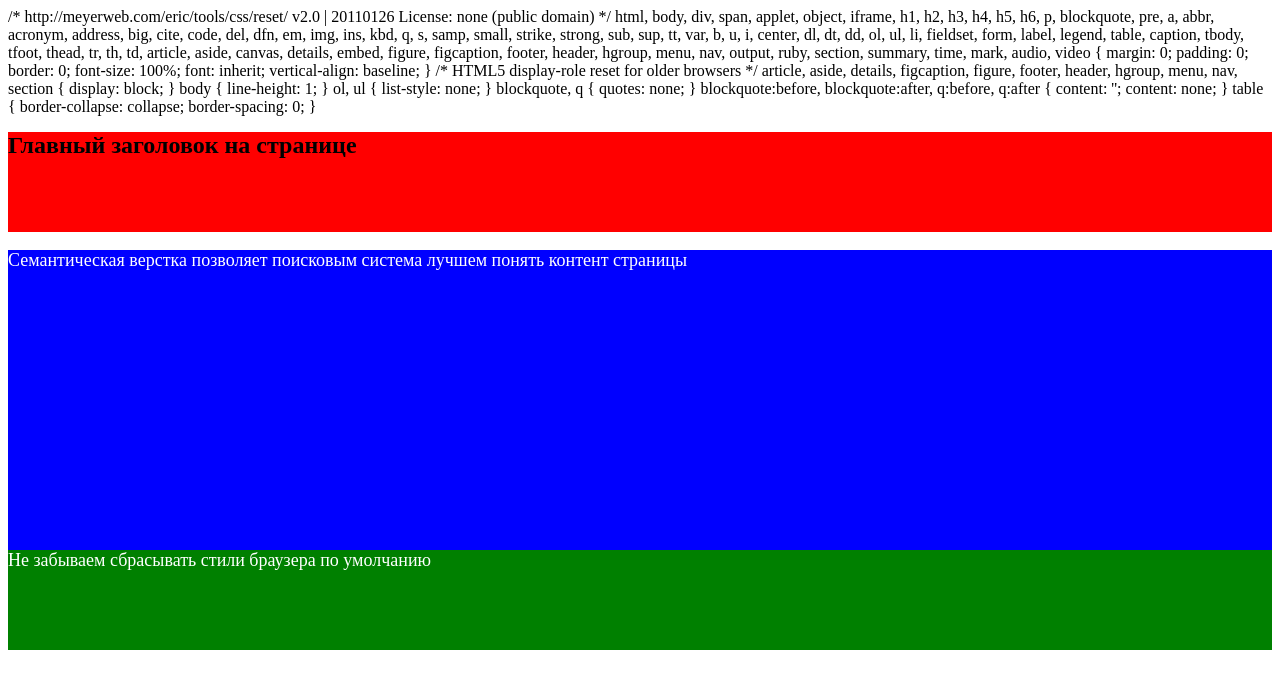
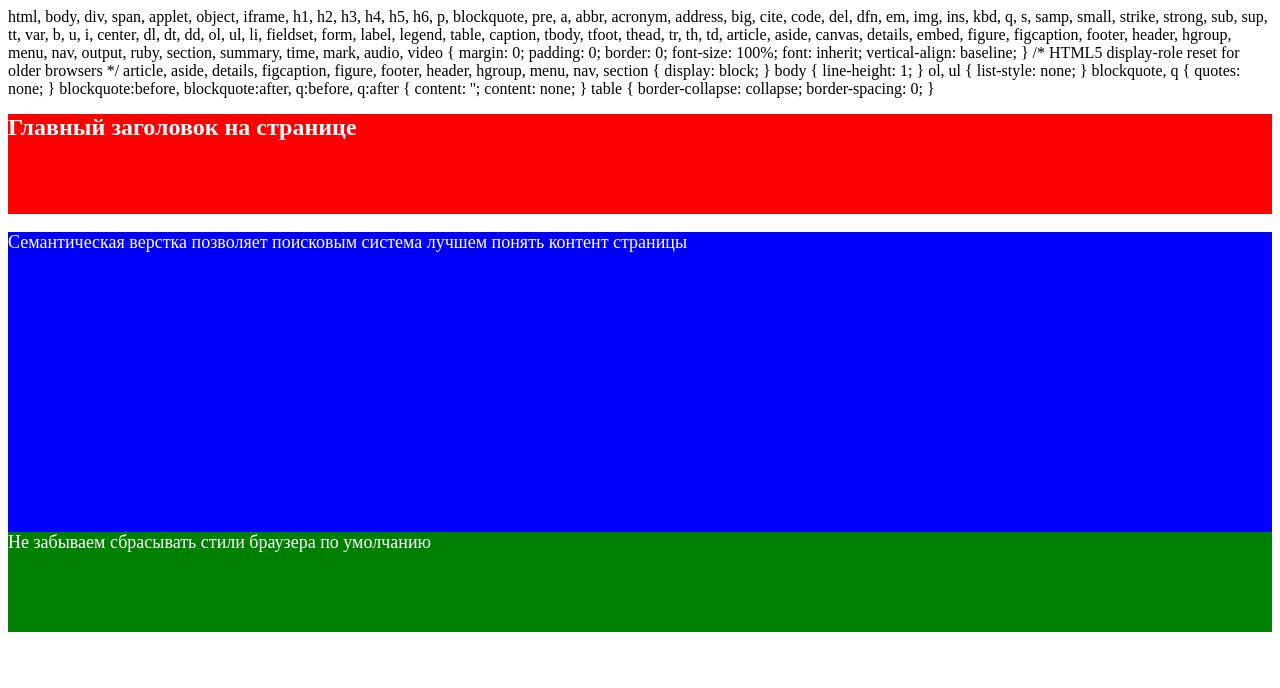
Before and after one commit to vladyslavnebrat/HTML-CSS, a plain HTML site: page index.html in a window 1280 px wide. Drawn offline with Linux system fonts and the light colour scheme.

Commit message:
add files

```diff
--- a/index.html
+++ b/index.html
@@ -4,11 +4,6 @@
 <head>
   <meta charset="UTF-8" />
   <title>Базовая страничка</title>
-  /* http://meyerweb.com/eric/tools/css/reset/
-  v2.0 | 20110126
-  License: none (public domain)
-  */
-
   html, body, div, span, applet, object, iframe,
   h1, h2, h3, h4, h5, h6, p, blockquote, pre,
   a, abbr, acronym, address, big, cite, code,
@@ -56,7 +51,7 @@
 
 <body>
   <header style="background-color: red; height: 100px;">
-    <h1 style="font-size: 24px;">Главный заголовок на странице</h1>
+    <h1 style="font-size: 24px; color: white;">Главный заголовок на странице</h1>
   </header>
   <main style="background-color: blue; height: 300px;">
     <p style="font-size: 18px; color: white;">Семантическая верстка позволяет поисковым система лучшем понять контент страницы</p>
```
